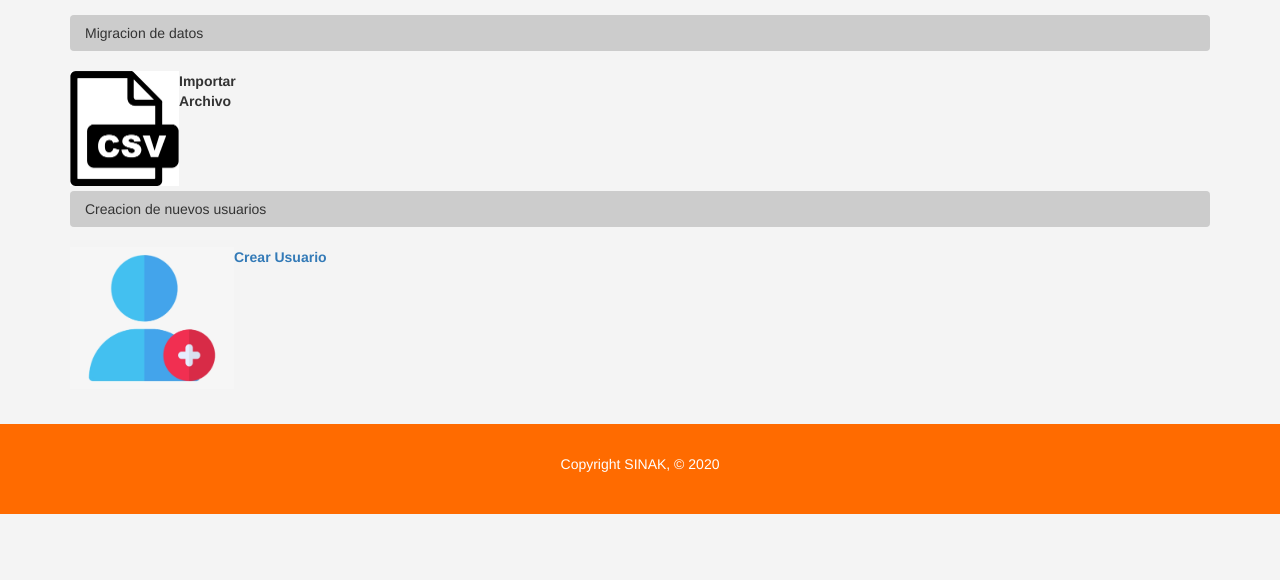
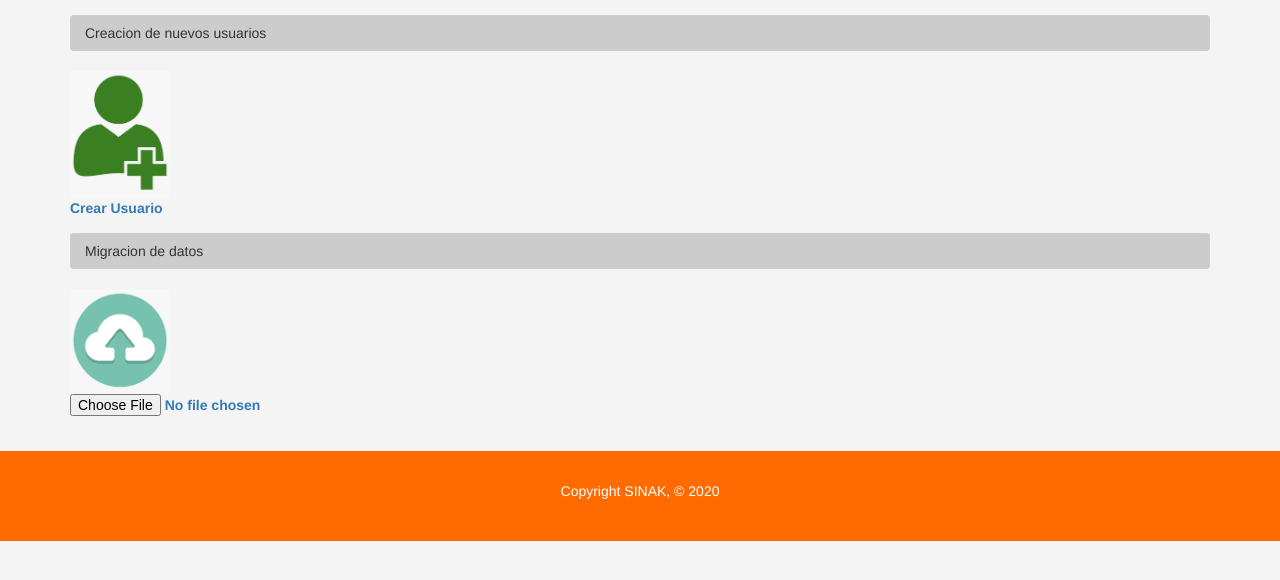
Before and after one commit to CristianJLopez/Sistema-Novedades-SINOVA, a PHP site: page /AreaAdministrativa.html in a window 1280 px wide. Shown: the part 115-695 px from the top of the page. Run offline with PHP 8.4, Linux system fonts and the light colour scheme; some libraries are stand-ins or nearby versions.

Commit message:
Algunas correcciones interfaz administrativa y validaciones

```diff
--- a/AreaAdministrativa.html
+++ b/AreaAdministrativa.html
@@ -3,9 +3,11 @@
 
 <head>
     <meta charset="utf-8">
-    <title>SINOVA | SUPERADMIN</title>
+    <meta http-equiv="X-UA-Compatible" content="IE=edge">
+    <meta name="viewport" content="width=device-width, initial-scale=1.0">
     <link href="css/bootstrap.min.css" rel="stylesheet">
     <link href="css/style.css" rel="stylesheet">
+    <title>SINOVA | SUPERADMIN</title>
 
 </head>
 
@@ -32,6 +34,23 @@
             </div>
         </div>
     </header>
+    <section id="breadcrumb">
+        <div class="container">
+            <p class="breadcrumb">Creacion de nuevos usuarios</p>
+        </div>
+    </section>
+    <section id="main">
+        <div class="container" >
+            <div class="image-upload">
+                <label>
+                <a href="crearUsuario.php"><img id="imguser" src="images/usuario.png"/><p>Crear Usuario</p></a>
+                </label>
+
+            </div>
+        </div>
+    </section>
+
+
 
     <section id="breadcrumb">
         <div class="container">
@@ -42,26 +61,15 @@
         <div class="container" >
             <div class="image-upload">
                 <label for="file-input">
-                <img id="imgcsv" src="images/csv.png"/><p>Importar Archivo</p>
+                    <img id="imgcsv" src="images/upload.png"/> <a href=""><input id="file-input" type="file"/></a>
                 </label>
-                <input id="file-input" type="file" />
+
             </div>
         </div>
     </section>
-    <section id="breadcrumb">
-        <div class="container">
-            <p class="breadcrumb">Creacion de nuevos usuarios</p>
-        </div>
-    </section>
-    <section id="main">
-        <div class="container" >
-            <div class="image-upload">
-                <label>
-                <a href="crearUsuario.php"><img id="imguser" src="images/user.png"/><p>Crear Usuario</p></a>
-                </label>
-            </div>
-        </div>
-    </section>
+
+
+
 
 
     <footer id="footer">
--- a/css/style.css
+++ b/css/style.css
@@ -1,4 +1,10 @@
+.ocultar {
+    display: none;
+}
 
+.mostrar {
+    display: block;
+}
 body {
     background: #f4f4f4;
 }
@@ -10,10 +16,10 @@ img{
     display: none;
   }
 #imgcsv{
-    width: 50%;
+    width: 10rem;
 }
 #imguser{
-    width: 20%;
+    width: 10rem;
 }
 .navbar {
     min-height: 33px !important;
--- a/index.php
+++ b/index.php
@@ -3,9 +3,11 @@
 
 <head>
     <meta charset="utf-8">
-    <title>SINOVA | Login</title>
+    <meta http-equiv="X-UA-Compatible" content="IE=edge">
+    <meta name="viewport" content="width=device-width, initial-scale=1.0">
     <link href="css/bootstrap.min.css" rel="stylesheet">
     <link href="css/style.css" rel="stylesheet">
+    <title>SINOVA | Login</title>
 </head>
 
 <body>
@@ -32,7 +34,7 @@
                     <form action="php/login.php" id="login" name="formulario" class="well" method="POST">
                         <div class="form-group">
                             <label for="">Email</label>
-                            <input type="text" class="form-control" placeholder="Digite correo SENA" id="correo" name="correo" required>
+                            <input type="email" class="form-control" placeholder="Digite correo SENA" id="correo" name="correo" required>
                         </div>
                         <div class="form-group">
                             <label for="">Contraseña</label>
--- a/php/conexion.php
+++ b/php/conexion.php
@@ -7,7 +7,7 @@ $rutaServidor = "DESKTOP-Q3DK25T";
 try {
     $base_de_datos = new PDO("sqlsrv:server=$rutaServidor;database=$nombreBaseDeDatos", $usuario, $contraseña);
     $base_de_datos->setAttribute(PDO::ATTR_ERRMODE, PDO::ERRMODE_EXCEPTION);
-    echo "Conectado a la BD";
+    //echo "Conectado a la BD";
 } catch (Exception $e) {
     echo "Ocurrió un error con la base de datos: " . $e->getMessage();
 }
--- a/php/login.php
+++ b/php/login.php
@@ -47,17 +47,19 @@
                  </script>";
         }*/
         if ($usuario['rol'] == 'SuperAdmin') {
+
             $_SESSION['usuario'] = $usuario;
-
             header("Location:../AreaAdministrativa.html");
 
-        } else if($usuario['rol'] == 'Instructor'){
+        }else if($usuario['rol'] == 'Instructor'){
 
             $_SESSION['usuario'] = $usuario;
             header("Location:../inicio.html");
+
         }else if($usuario['rol'] == 'Administrativo'){
             $_SESSION['usuario'] = $usuario;
             header("Location:../inicio.html");
+
         }else{
             echo"<script>alert('Datos incorrectos, intente de nuevo');
                  window.location= '../index.php';
```
Also changed, not shown: crearUsuario.php (+6 -3 lines), php/insertar.php (+10 -20 lines), botones.js (line endings or trailing spaces), images/upload.png (added), images/usuario.png (added).
